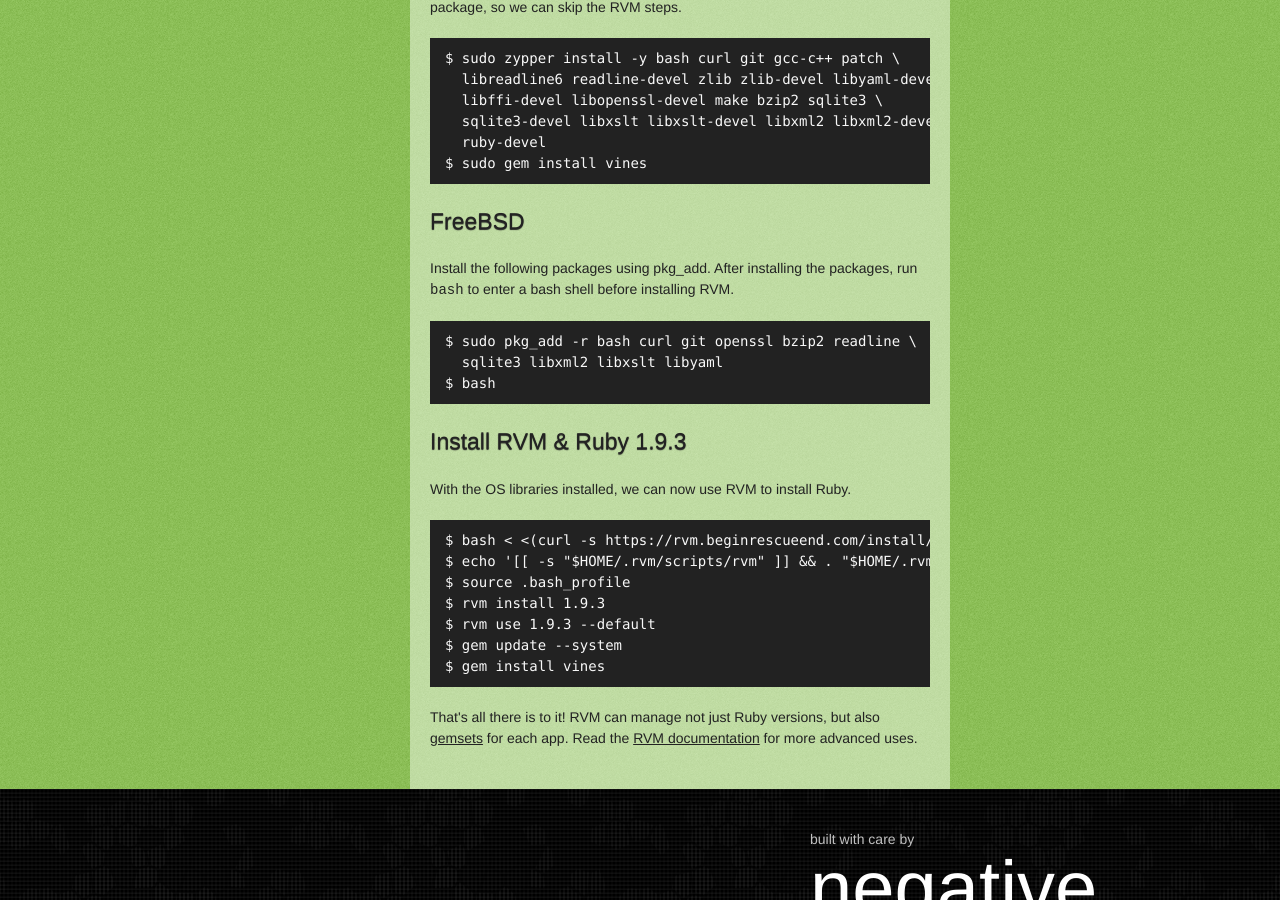
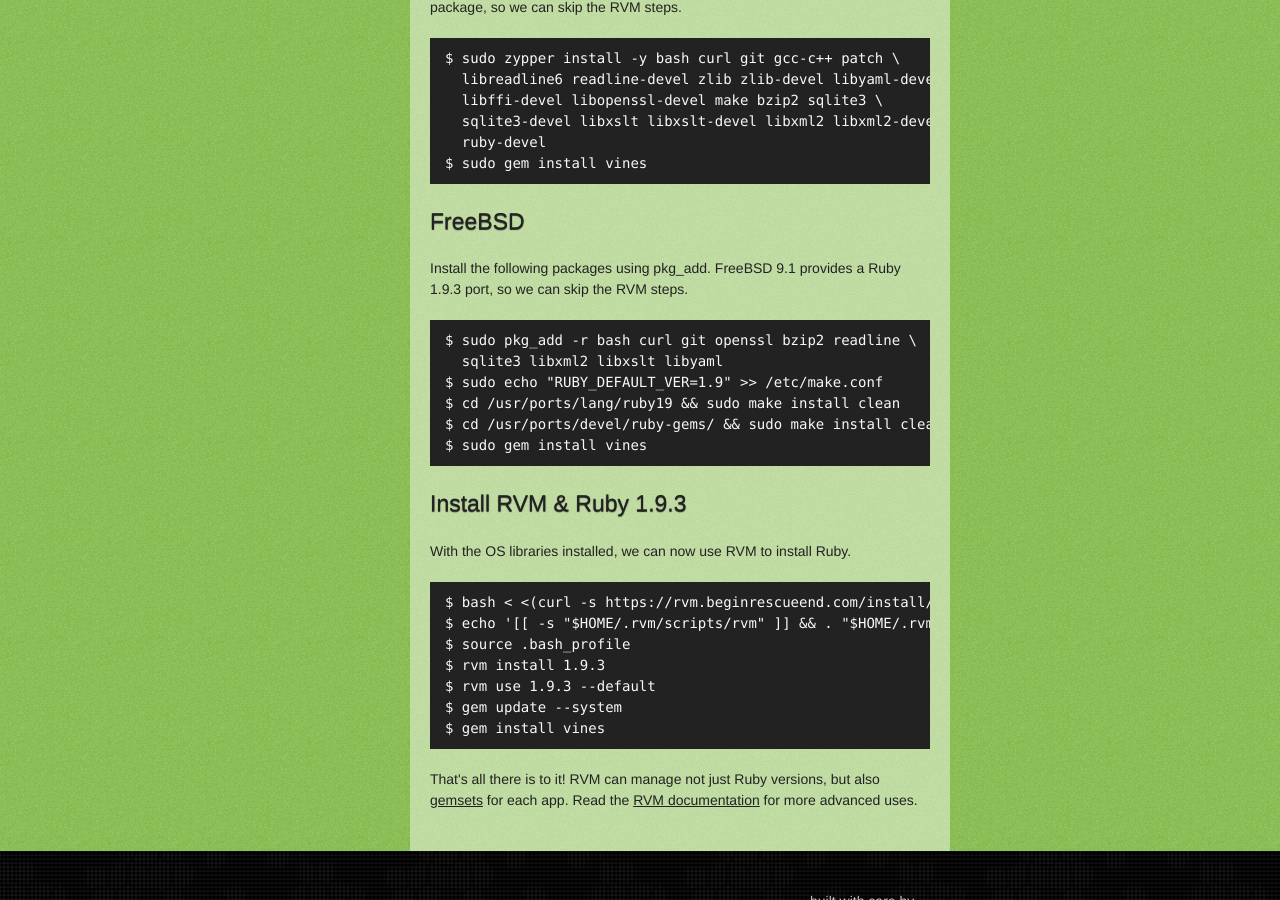
Before and after one commit to negativecode/vines, a Jekyll site: the page built from ruby.html, in a window 1280 px wide and 900 px high, scrolled down 1104 px. Built offline with Jekyll 4.4.1, drawn with Linux system fonts in a browser that asks for light colours.

Commit message:
Use FreeBSD ports to install Ruby 1.9.3.

```diff
--- a/ruby.html
+++ b/ruby.html
@@ -66,13 +66,16 @@
 
 <h2>FreeBSD</h2>
 <p>
-  Install the following packages using pkg_add. After installing the packages,
-  run <code>bash</code> to enter a bash shell before installing RVM.
+  Install the following packages using pkg_add. FreeBSD 9.1 provides a Ruby
+  1.9.3 port, so we can skip the RVM steps.
 </p>
 <pre>
 $ sudo pkg_add -r bash curl git openssl bzip2 readline \
   sqlite3 libxml2 libxslt libyaml
-$ bash
+$ sudo echo "RUBY_DEFAULT_VER=1.9" >> /etc/make.conf
+$ cd /usr/ports/lang/ruby19 && sudo make install clean
+$ cd /usr/ports/devel/ruby-gems/ && sudo make install clean
+$ sudo gem install vines
 </pre>
 
 <h2>Install RVM &amp; Ruby 1.9.3</h2>
```
